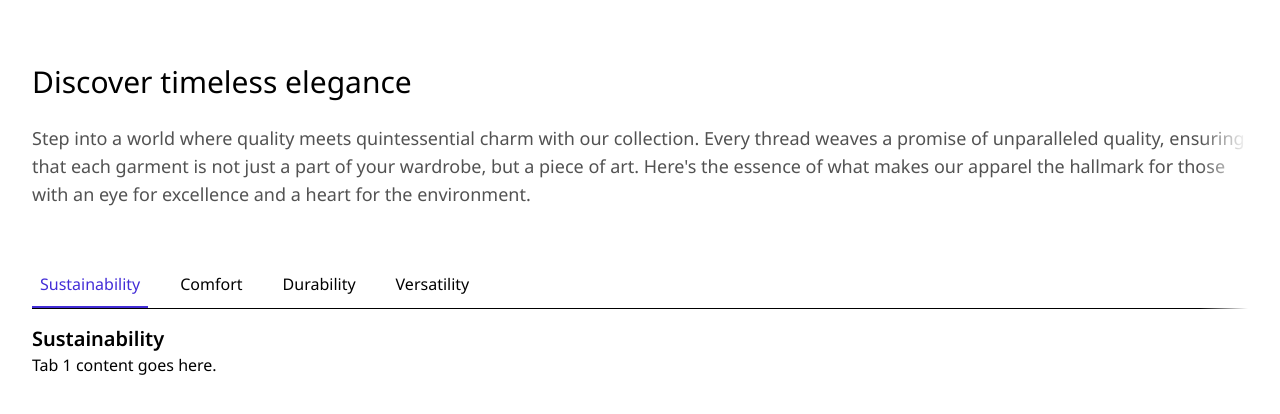
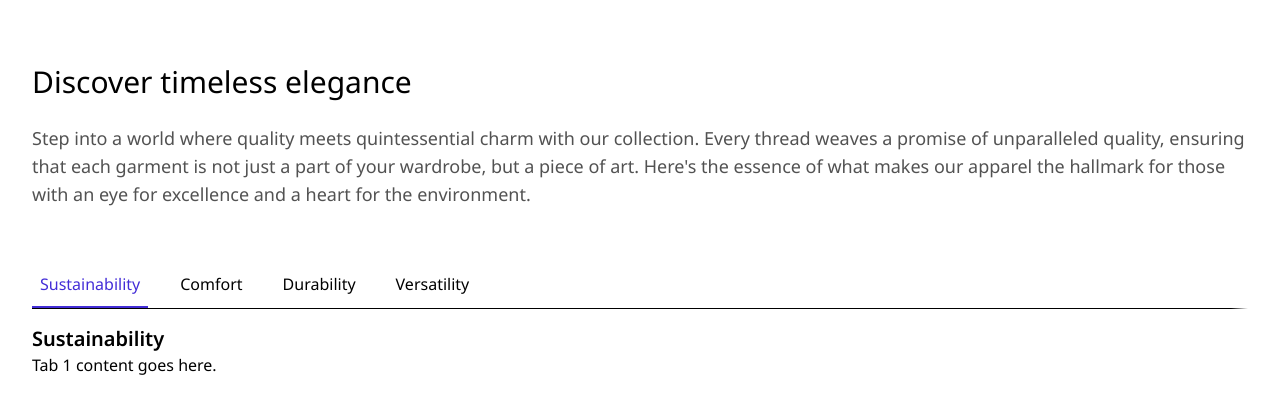
Before and after one commit to AbuBakr-S/product-specifications-section, a React (Vite) app: page / in a window 1280 px wide. Shown: the top 414 px of the page. Built offline with nearby package versions, Linux system fonts and the light colour scheme.

Commit message:
fix: restrict gradient to nav item height

```diff
--- a/src/App.tsx
+++ b/src/App.tsx
@@ -10,8 +10,14 @@ function App() {
       Step into a world where quality meets quintessential charm with our collection. Every thread weaves a promise of unparalleled quality, ensuring that each garment is not just a part of your wardrobe, but a piece of art. Here's the essence of what makes our apparel the hallmark for those with an eye for excellence and a heart for the environment.
     </p>
   </section>
+
   <section className="mt-16 mx-4">
-        <nav role="tablist" aria-label="product-categories" className="flex overflow-x-scroll space-x-6 border-b">
+    <div className="relative">
+      <nav
+        role="tablist"
+        aria-label="product-categories"
+        className="flex overflow-x-auto whitespace-nowrap space-x-6 border-b"
+      >
         <button
           role="tab"
           aria-selected="true"
@@ -26,7 +32,7 @@ function App() {
           aria-selected="false"
           aria-controls="tab-panel-2"
           id="tab-2"
-            className="px-2 pb-3"
+          className="px-2 pb-3 min-w-max"
         >
           Comfort
         </button>
@@ -35,7 +41,7 @@ function App() {
           aria-selected="false"
           aria-controls="tab-panel-3"
           id="tab-3"
-            className="px-2 pb-3"
+          className="px-2 pb-3 min-w-max"
         >
           Durability
         </button>
@@ -44,12 +50,15 @@ function App() {
           aria-selected="false"
           aria-controls="tab-panel-4"
           id="tab-4"
-            className="px-2 pb-3"
+          className="px-2 pb-3 min-w-max"
         >
           Versatility
         </button>
       </nav>
-        <div className="pointer-events-none absolute top-0 right-8 w-12 h-full bg-gradient-to-l from-white to-transparent" />
+      {/* Right edge gradient passthrough effect */}
+      <div className="pointer-events-none absolute top-0 right-0 h-full w-[17px] bg-gradient-to-l from-white to-transparent" />
+    </div>
+
     <section
       role="tabpanel"
       id="tab-panel-1"
@@ -59,6 +68,7 @@ function App() {
       <h2 className="text-xl font-semibold">Sustainability</h2>
       <p>Tab 1 content goes here.</p>
     </section>
+
     <section
       role="tabpanel"
       id="tab-panel-2"
@@ -68,6 +78,7 @@ function App() {
       <h2 className="text-xl font-semibold">Comfort</h2>
       <p>Tab 2 content goes here.</p>
     </section>
+
     <section
       role="tabpanel"
       id="tab-panel-3"
@@ -77,10 +88,11 @@ function App() {
       <h2 className="text-xl font-semibold">Durability</h2>
       <p>Tab 3 content goes here.</p>
     </section>
+
     <section
       role="tabpanel"
-          id="tab-panel-3"
-          aria-labelledby="tab-3"
+      id="tab-panel-4"
+      aria-labelledby="tab-4"
       className="mt-4 hidden"
     >
       <h2 className="text-xl font-semibold">Versatility</h2>
```
Lines whose indentation alone changed are shown as unchanged.
